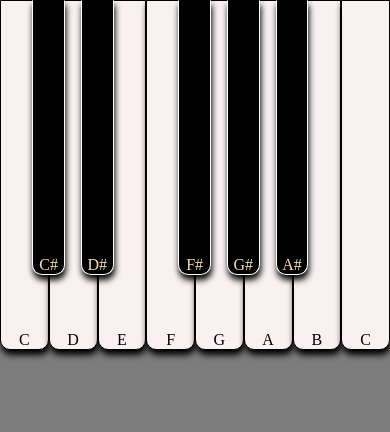
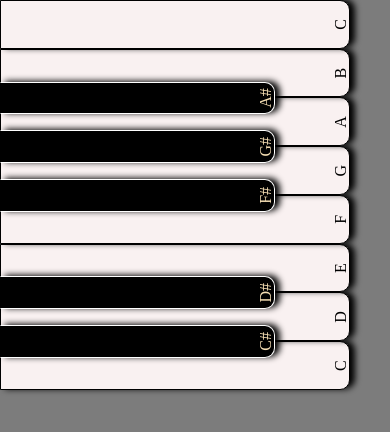
Before and after one commit to Mhenr1/piano, a plain HTML site: page index.html in a window 390 px wide. Drawn offline with Linux system fonts and the light colour scheme.

Commit message:
pequenas alterações layout mobile

```diff
--- a/main.css
+++ b/main.css
@@ -4,11 +4,8 @@
 }
 
 body {
-
-    display: grid;
-    justify-content: center;
     background: #7c7c7c;
-    margin: 0;
+    margin:0;
 }
 
 #piano {
@@ -16,7 +13,7 @@ body {
     width: 100vw;
     max-width: 720px;
     position: relative;
-
+    margin: 0 auto;
 }
 
 ul {
@@ -109,12 +106,15 @@ li {
     grid-column-end: 58;
 }
 
-@media only screen and (hover: none) and (pointer: coarse) and (orientation: portrait) {
+@media only screen and (max-width: 600px) {
+    body{
+      min-height: 100vh;
+    }
+    #piano {
+        right: 100%;
+        transform: rotate(-90deg);
+        transform-origin: 100% 0;
+        line-height: 100%;
+    }
 
-
-    body {
-        rotate: 90deg;
-        height: 100vw;
-
-    }
 }
```
